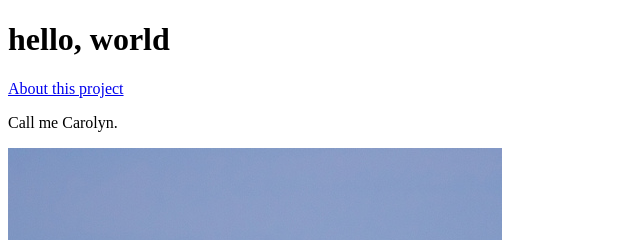
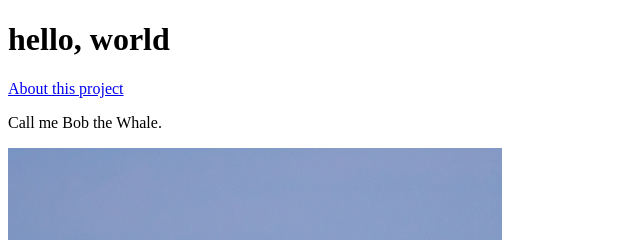
Before and after one commit to carolynwangjy/website, a plain HTML site: page index.html in a window 1280 px wide. Shown: the top 240 px of the page, 0-640 px from the left. Drawn offline with Linux system fonts and the light colour scheme.

Commit message:
Change greeting

```diff
--- a/index.html
+++ b/index.html
@@ -5,6 +5,6 @@
     <body>
         <h1>hello, world</h1>
         <a href="about.html">About this project</a>
-        <p>Call me Carolyn.</p>
+        <p>Call me Bob the Whale.</p>
         <img src="images/breaching_whale.jpg">
     </body>
```
